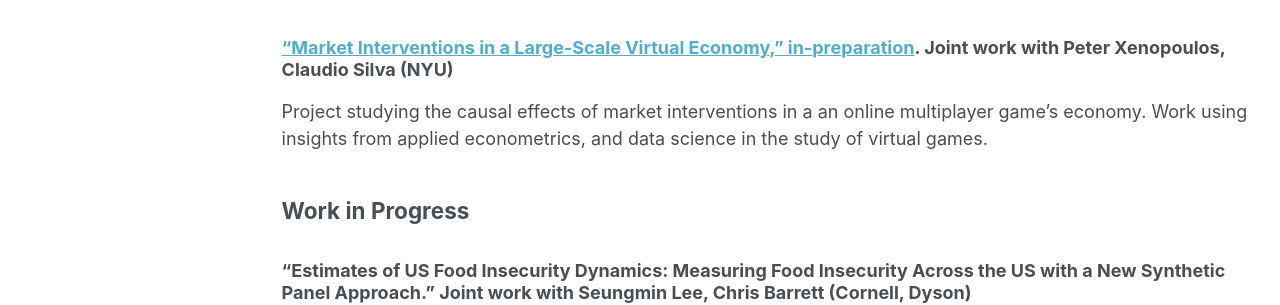
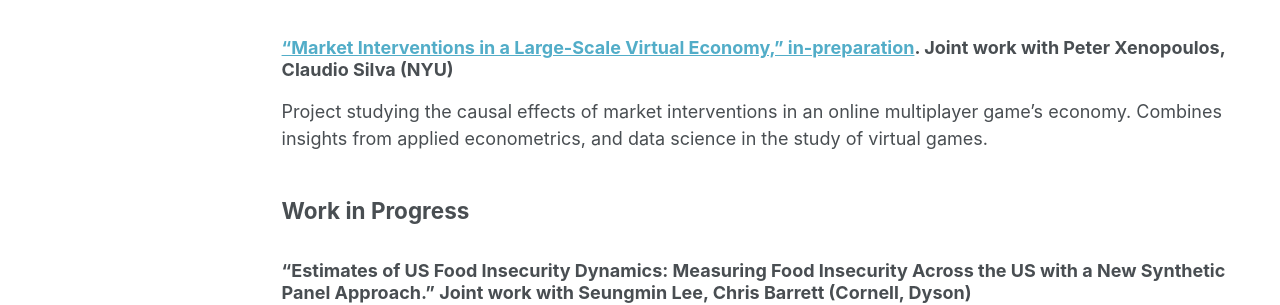
Before and after one commit to shoganhennessy/shoganhennessy.github.io, a Jekyll site: the page built from _pages/research.md, in a window 1280 px wide and 1255 px high. Shown: the part 658-963 px from the top of the window. Built offline with Jekyll 4.4.1, drawn with Linux system fonts in a browser that asks for light colours; some web fonts are replaced.

Commit message:
adjust desc.

```diff
--- a/_pages/research.md
+++ b/_pages/research.md
@@ -10,7 +10,7 @@ I am in the third year of a PhD in economics at Cornell University, and am contr
 
 ## Working Papers
 
-### ["Changes in Faculty Composition and Stagnating State Support for Higher Education," in-preparation](https://github.com/shoganhennessy/state-faculty-composition)
+### [“Changes in Faculty Composition and Stagnating State Support for Higher Education,” in-preparation](https://github.com/shoganhennessy/state-faculty-composition)
 
 Empirical economics project that causally links two recent trends:
 
@@ -20,13 +20,13 @@ Empirical economics project that causally links two recent trends:
 The analysis uses a shift-share approach to show that falls in state support explain 40\% of the substitution towards lecturers, away from tenured faculty.
 Analysis of every public university professor in Illinois implies that incumbent professors are unaffected, and that changes in faculty composition at public universities arise via falls in future hiring after revenue shocks.
 
-### ["Market Interventions in a Large-Scale Virtual Economy," in-preparation](https://doi.org/10.48550/arXiv.2210.07970). Joint work with Peter Xenopoulos, Claudio Silva (NYU)
+### [“Market Interventions in a Large-Scale Virtual Economy,” in-preparation](https://doi.org/10.48550/arXiv.2210.07970). Joint work with Peter Xenopoulos, Claudio Silva (NYU)
 
-Project studying the causal effects of market interventions in a an online multiplayer game's economy.
-Work using insights from applied econometrics, and data science in the study of virtual games.
+Project studying the causal effects of market interventions in an online multiplayer game's economy.
+Combines insights from applied econometrics, and data science in the study of virtual games.
 
 ## Work in Progress
 
-### "Estimates of US Food Insecurity Dynamics: Measuring Food Insecurity Across the US with a New Synthetic Panel Approach."  Joint work with Seungmin Lee, Chris Barrett (Cornell, Dyson)
+### “Estimates of US Food Insecurity Dynamics: Measuring Food Insecurity Across the US with a New Synthetic Panel Approach."  Joint work with Seungmin Lee, Chris Barrett (Cornell, Dyson)
 
 Economics project measuring food insecurity, furthering applied econometrics methods to infer time dynamics in the absence of explicit panel data.
```
